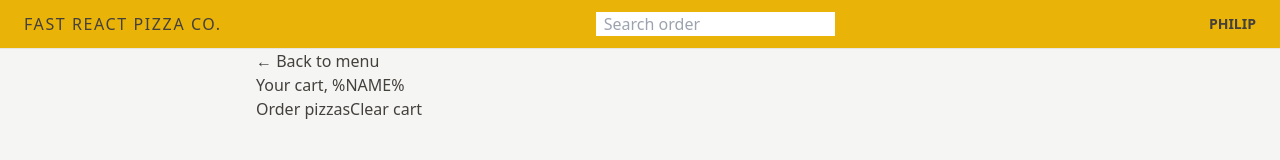
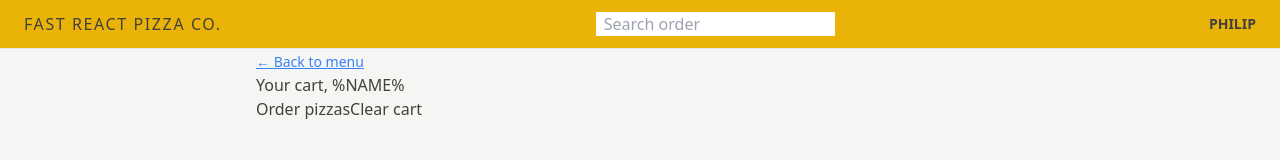
Before and after one commit to Gbangbolaoluwagbemiga/pizza, a React (Vite) app: page /cart in a window 1280 px wide. Shown: the top 160 px of the page. Built offline with nearby package versions, Linux system fonts and the light colour scheme.

Commit message:
styles added

```diff
--- a/src/features/cart/Cart.jsx
+++ b/src/features/cart/Cart.jsx
@@ -1,23 +1,23 @@
-import {Link} from 'react-router-dom';
+import { Link } from "react-router-dom";
 
 const fakeCart = [
   {
     pizzaId: 12,
-    name: 'Mediterranean',
+    name: "Mediterranean",
     quantity: 2,
     unitPrice: 16,
     totalPrice: 32,
   },
   {
     pizzaId: 6,
-    name: 'Vegetale',
+    name: "Vegetale",
     quantity: 1,
     unitPrice: 13,
     totalPrice: 13,
   },
   {
     pizzaId: 11,
-    name: 'Spinach and Mushroom',
+    name: "Spinach and Mushroom",
     quantity: 1,
     unitPrice: 15,
     totalPrice: 15,
@@ -29,7 +29,12 @@ function Cart() {
 
   return (
     <div>
-      <Link to="/menu">&larr; Back to menu</Link>
+      <Link
+        to="/menu"
+        className=" hover: text-sm text-blue-500 underline hover:text-blue-600"
+      >
+        &larr; Back to menu
+      </Link>
 
       <h2>Your cart, %NAME%</h2>
 
```
